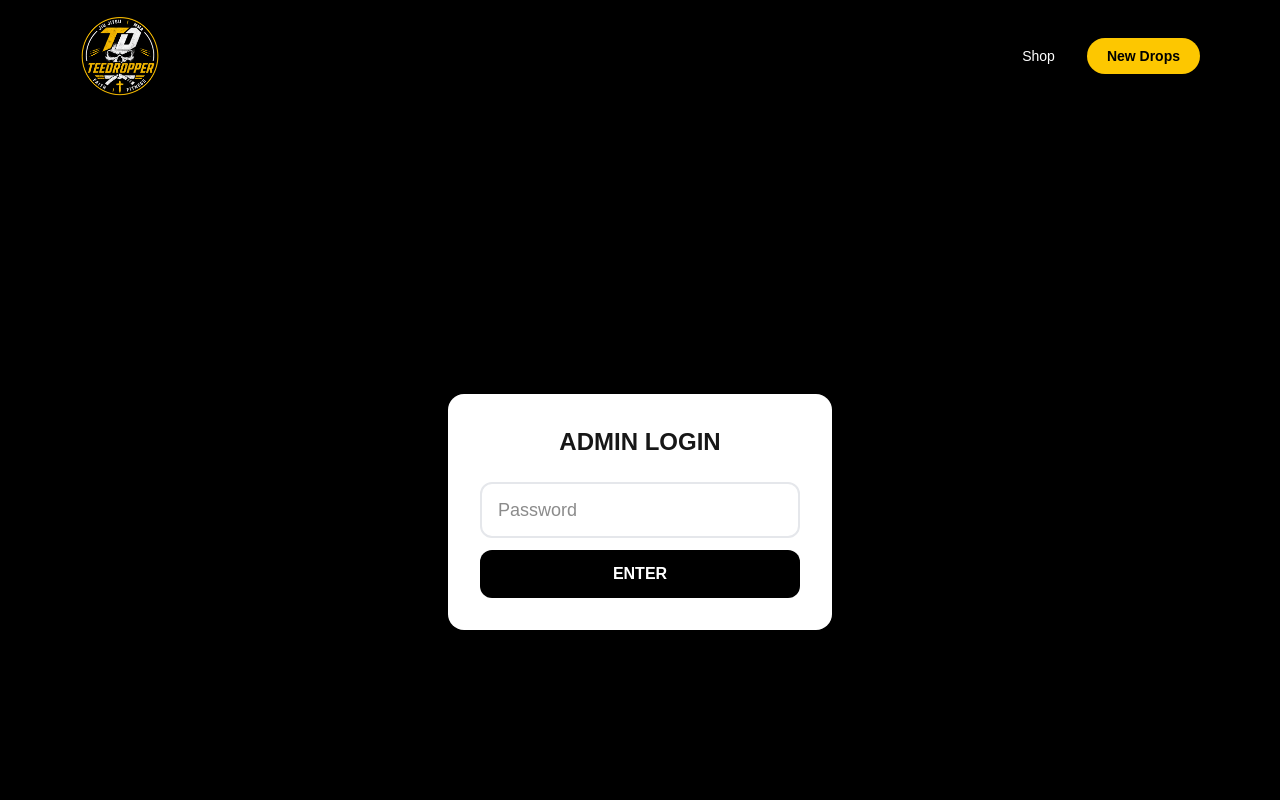
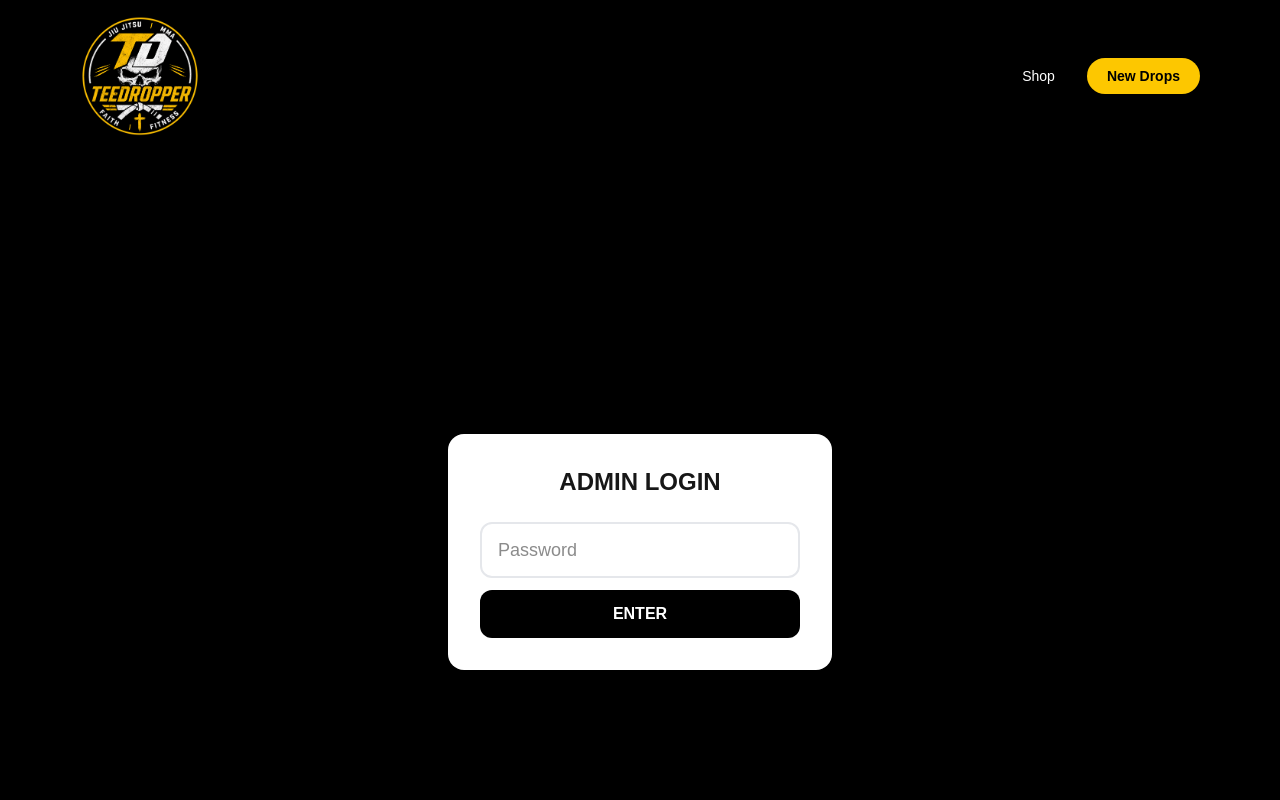
Before and after one commit to christworldorder/teedropper, a Next.js app: page /admin in a window 1280 px wide. Shown: the top 800 px of the page. Built offline with nearby package versions, Linux system fonts and the light colour scheme.

Commit message:
Larger logo, fix product card image to object-contain

```diff
--- a/src/components/Navbar.tsx
+++ b/src/components/Navbar.tsx
@@ -10,7 +10,7 @@
     <nav className="bg-black text-white sticky top-0 z-50">
       <div className="max-w-6xl mx-auto px-4 py-4 flex items-center justify-between">
         <Link href="/">
-          <Image src="/logo.png" alt="TeeDropper" width={80} height={80} className="rounded-full" />
+          <Image src="/logo.png" alt="TeeDropper" width={120} height={120} className="rounded-full" />
         </Link>
         <div className="hidden md:flex items-center gap-8 text-sm font-medium">
           <Link href="/shop" className="hover:text-yellow-400 transition-colors">Shop</Link>
--- a/src/components/ProductCard.tsx
+++ b/src/components/ProductCard.tsx
@@ -13,7 +13,7 @@
               alt={product.name}
               fill
               sizes="(max-width: 640px) 100vw, (max-width: 1024px) 50vw, 25vw"
-              className="object-cover group-hover:scale-105 transition-transform duration-500"
+              className="object-contain group-hover:scale-105 transition-transform duration-500"
             />
           ) : (
             <div className="w-full h-full flex items-center justify-center text-gray-300 text-6xl">
```
